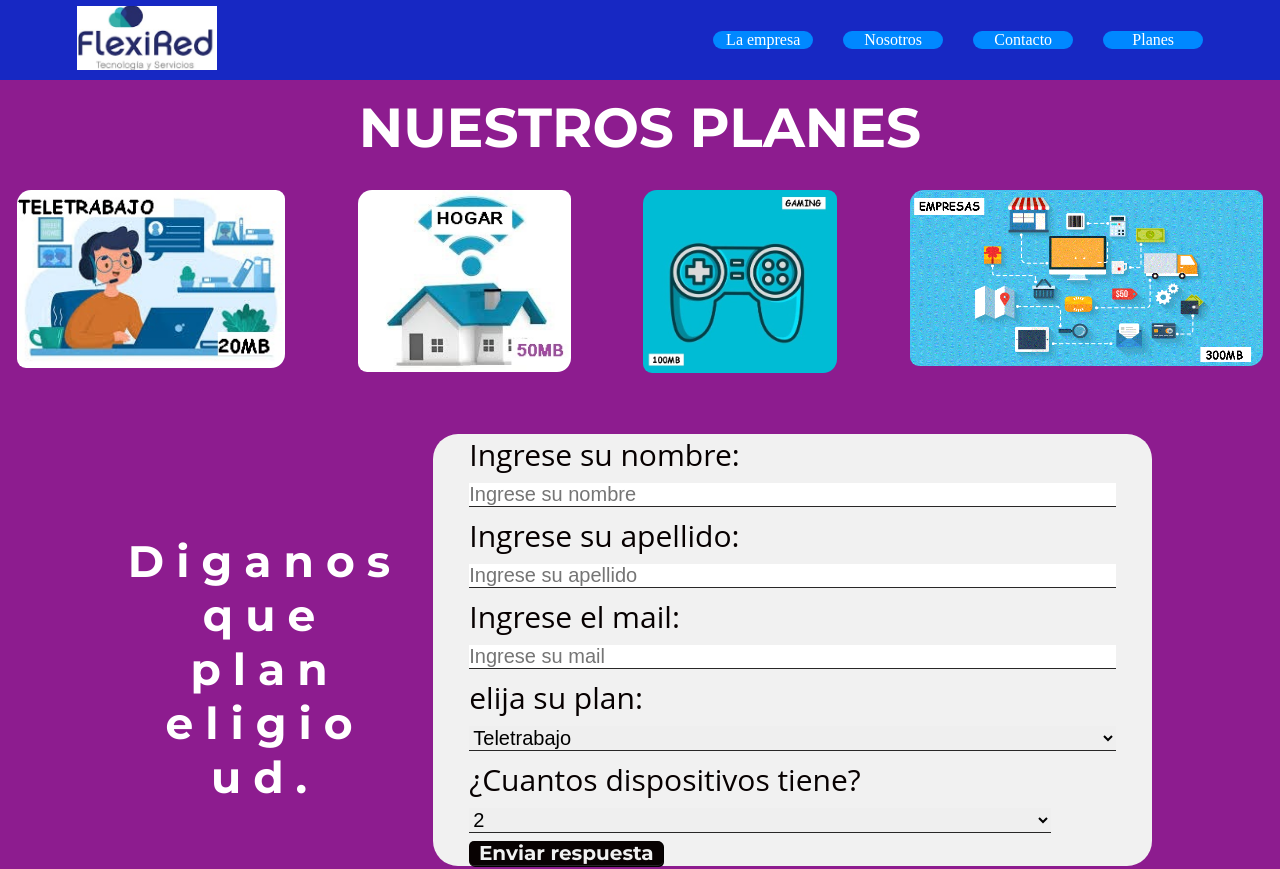
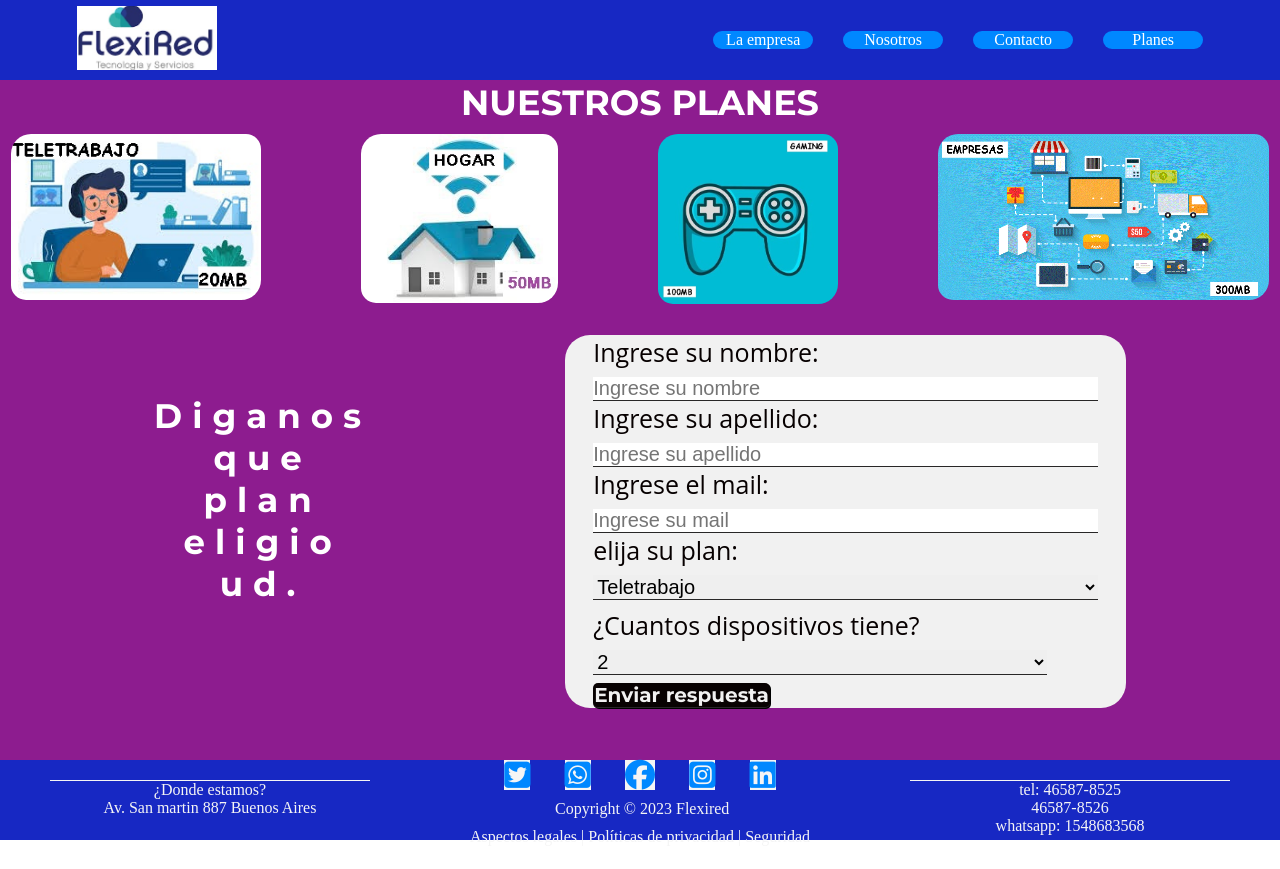
Before and after one commit to gbyleo/Arg_Web_181_G8_TP, a plain HTML site: page TP Unido C181 grupo8 mas dinamico/boton_planes/planes.html in a window 1280 px wide. Shown: the top 869 px of the page. After the commit the page ends 846 px from the top, so only its background shows below. Drawn offline with nearby package versions, Linux system fonts and the light colour scheme; some packages are replaced by stand-ins of ours; a script that the page names is missing; a web font is replaced by a local one.

Commit message:
Update styles.css

```diff
--- a/TP Unido C181 grupo8 mas dinamico/estilos/styles.css
+++ b/TP Unido C181 grupo8 mas dinamico/estilos/styles.css
@@ -318,11 +318,11 @@ main {
     min-height: 85vh;
 }
 #mainPlanes h1 {
-    font-size: 55px;
+    font-size: 35px;
     text-align: center;
     font-family: 'Montserrat', sans-serif;
     color: #ffff;
-    padding: 1vw;
+
 }
 #contenedorPlanes {
     display: flex;
@@ -339,26 +339,26 @@ main {
 }
 
 .img_planes_caja1 img {
-    width: 300px;
-    padding: 2vh;
+    width: 270px;
+    padding: 10px;
     border-radius: 30px 25px 30px 25px;
 }
 
 .img_planes_caja2 img {
-    width: 245px;
-    padding: 2vh;
+    width: 217px;
+    padding: 10px;
     border-radius: 30px 25px 30px 25px;
 }
 
 .img_planes_caja3 img {
-    width: 226px;
-    padding: 2vh;
+    width: 200px;
+    padding: 10px;
     border-radius: 30px 25px 30px 25px;
 }
 
 .img_planes_caja4 img {
-    width: 385px;
-    padding: 2vh;
+    width: 351px;
+    padding: 10px;
     border-radius: 30px 25px 30px 25px;
 }
 .formPlanes {
@@ -368,29 +368,29 @@ main {
     display: flex;
     flex-wrap: wrap;
 
-    padding: 5vh;
+    padding: 2vh;
 }
 .formPlanes h2 {
     display: flex;
     flex-wrap: wrap;
     font-family: 'Montserrat', sans-serif;
     text-align: center;
-    font-size: 44px;
+    font-size: 34px;
     width: 11%;
-    padding-top: 100px;
-    letter-spacing: 12px;
+    padding-top: 60px;
+    letter-spacing: 10px;
     color: #ffff;
 }
 .formUsuarios {
     background-color: #f1f1f1;
-    width: 60%;
+    width: 45%;
     display: flex;
     flex-wrap: wrap;
     flex-direction: column;
     align-items: center;
-    gap: 1vh;
+
     color: #f1f1f1;
-    font-size: 30px;
+    font-size: 25px;
     border-radius: 25px;
     color: rgb(7, 0, 0);
 }
@@ -413,7 +413,8 @@ main {
     display: flex;
     flex-wrap: wrap;
     flex-direction: column;
-    width: 30%;
+    align-items: center;
+    width: 35%;
     background-color: rgb(8, 2, 2);
     color: #f1f1f1;
     font-weight: bold;
@@ -427,6 +428,7 @@ main {
     display: flex;
     flex-wrap: wrap;
     flex-direction: column;
+    align-items: center;
     transition: 0.8s ease-in-out;
     background-color: #f1f1f1 ;
     font-size: 20px;
```
